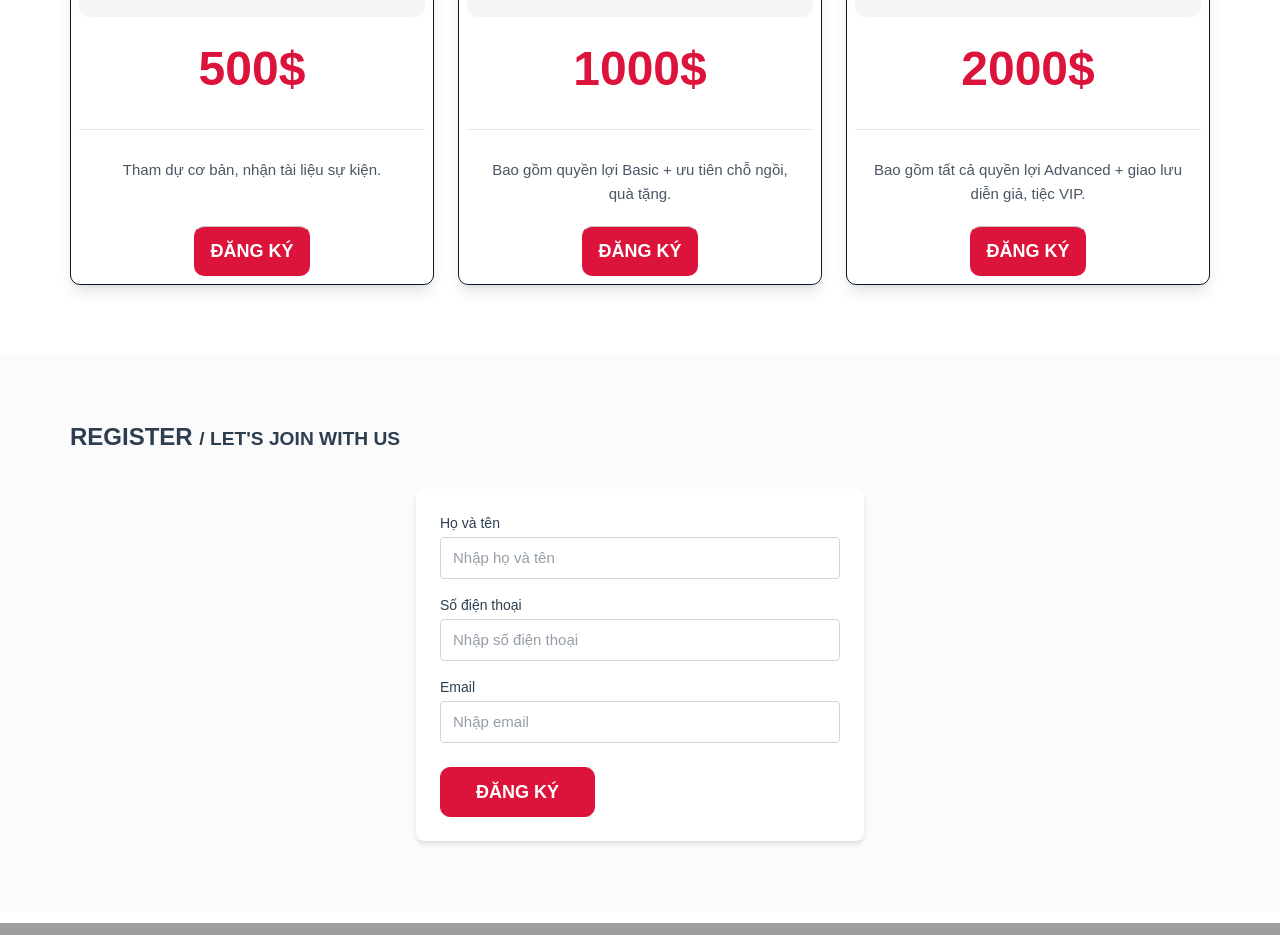
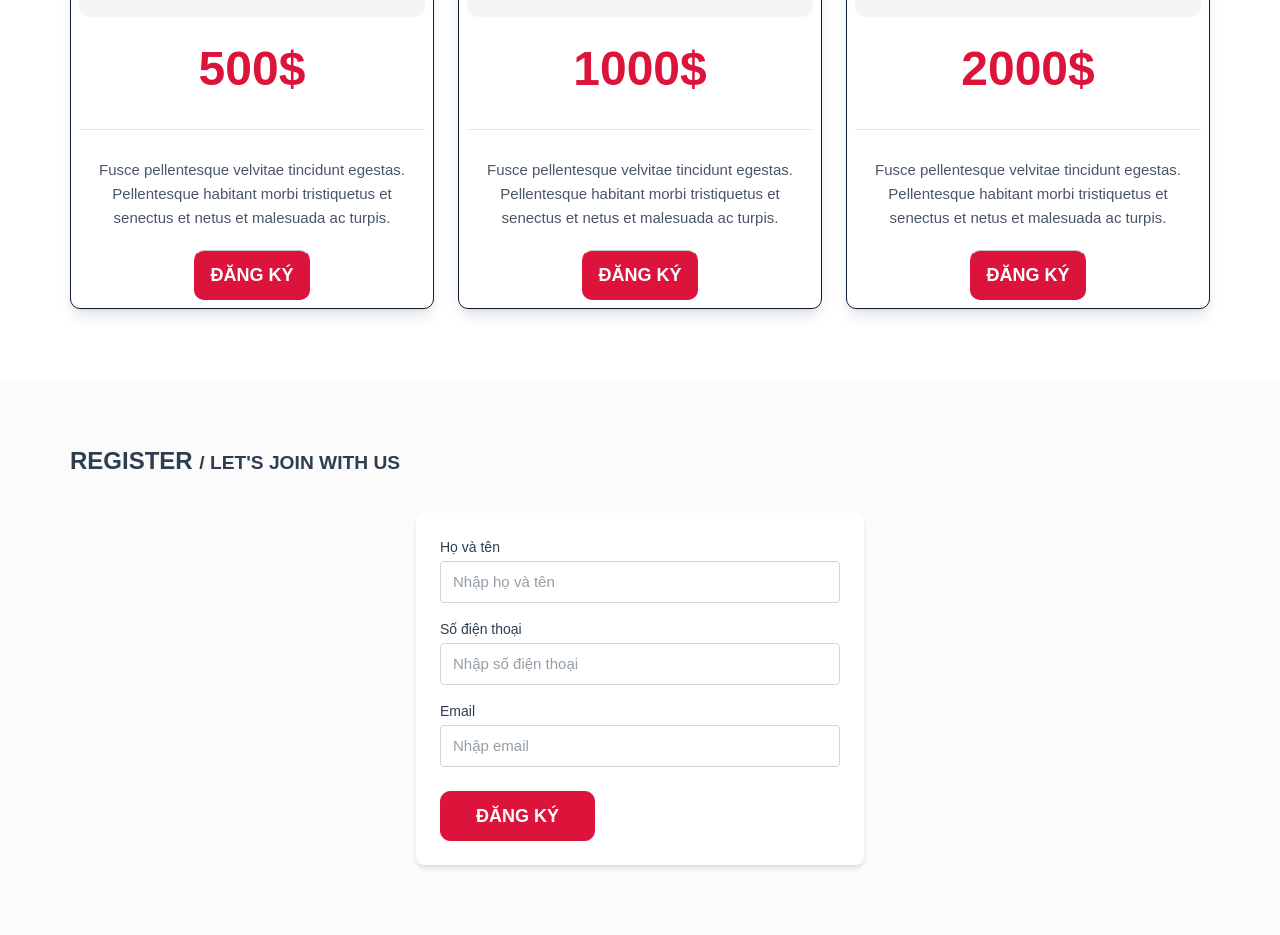
Before and after one commit to NguyenThinhDatEng/Landing_Page_Conference, a Vue app: page / in a window 1280 px wide. Shown: the part 3720-4655 px from the top of the page. Built offline with nearby package versions, Linux system fonts and the light colour scheme; grey boxes are pictures that could not be loaded.

Commit message:
use lorem

```diff
--- a/src/components/EventPriceList.vue
+++ b/src/components/EventPriceList.vue
@@ -1,5 +1,9 @@
 <template>
-  <SectionTitle title="Event Price list" subtitle="perfect price for event" backgroundColor="#fff">
+  <SectionTitle
+    title="Event Price list"
+    subtitle="perfect price for event"
+    backgroundColor="#fff"
+  >
     <div class="w-full">
       <div class="flex flex-col md:flex-row gap-6 justify-center">
         <div
@@ -17,7 +21,9 @@
           <div class="price-description w-full text-center text-gray-600">
             {{ tier.description }}
           </div>
-          <TButton class="price-table-row-bottom w-full mt-auto">Đăng ký</TButton>
+          <TButton class="price-table-row-bottom w-full mt-auto"
+            >Đăng ký</TButton
+          >
         </div>
       </div>
     </div>
@@ -29,18 +35,20 @@ const tiers = [
   {
     type: "Basic",
     price: "500$",
-    description: "Tham dự cơ bản, nhận tài liệu sự kiện.",
+    description:
+      "Fusce pellentesque velvitae tincidunt egestas. Pellentesque habitant morbi tristiquetus et senectus et netus et malesuada ac turpis.",
   },
   {
     type: "Advanced",
     price: "1000$",
-    description: "Bao gồm quyền lợi Basic + ưu tiên chỗ ngồi, quà tặng.",
+    description:
+      "Fusce pellentesque velvitae tincidunt egestas. Pellentesque habitant morbi tristiquetus et senectus et netus et malesuada ac turpis.",
   },
   {
     type: "Ultimate",
     price: "2000$",
     description:
-      "Bao gồm tất cả quyền lợi Advanced + giao lưu diễn giả, tiệc VIP.",
+      "Fusce pellentesque velvitae tincidunt egestas. Pellentesque habitant morbi tristiquetus et senectus et netus et malesuada ac turpis.",
   },
 ];
 </script>
```
